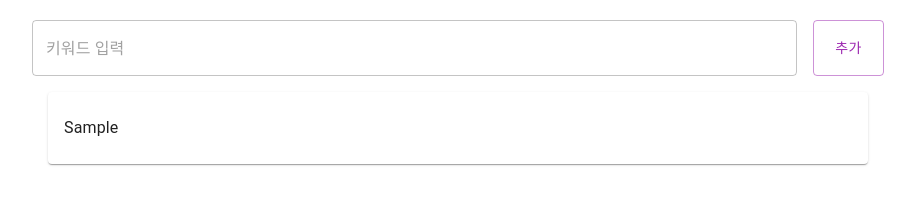
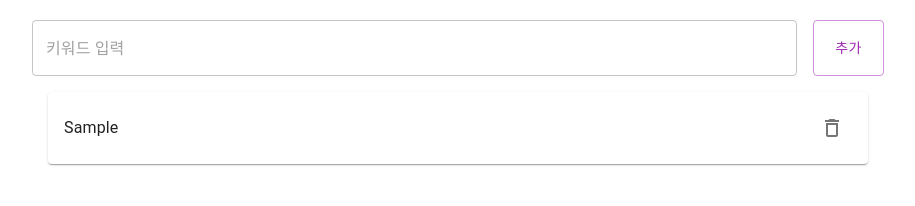
Before and after one commit to jaesay/study2022, a React (Create React App) app in the folder discount-alarm-app-frontend/: page / in a window 1280 px wide. Both pictures are taken after typing "Sample" into the empty fields and a click on the button "추가". Shown: the top 206 px of the page, without its empty margins (182-1097 px from the left). Built offline with nearby package versions, Linux system fonts and the light colour scheme.

Commit message:
키워드 삭제

```diff
--- a/discount-alarm-app-frontend/src/App.js
+++ b/discount-alarm-app-frontend/src/App.js
@@ -14,6 +14,11 @@ function App() {
     console.log("items : ", items);
   }
 
+  const deleteItem = (item) => {
+    const newItems = items.filter(e => e.id !== item.id);
+    setItems([...newItems]);
+  }
+
   let keywordItems = items.length > 0 && (
       <Paper style={{ margin: 16 }}>
         <List>
@@ -21,6 +26,7 @@ function App() {
               <Keyword
                   item={item}
                   key={item.id}
+                  deleteItem={deleteItem}
               />
           ))}
         </List>
--- a/discount-alarm-app-frontend/src/Keyword.js
+++ b/discount-alarm-app-frontend/src/Keyword.js
@@ -1,8 +1,20 @@
 import React, {useState} from "react"
-import {InputBase, ListItem, ListItemText} from "@mui/material";
+import {
+  IconButton,
+  InputBase,
+  ListItem,
+  ListItemSecondaryAction,
+  ListItemText
+} from "@mui/material";
+import {DeleteOutlined} from "@mui/icons-material";
 
 const Keyword = (props) => {
   const [item, setItem] = useState(props.item);
+  const deleteItem = props.deleteItem;
+
+  const deleteEventHandler = () => {
+    deleteItem(item);
+  };
 
   return (
       <ListItem>
@@ -17,6 +29,13 @@ const Keyword = (props) => {
               fullWidth={true}
           />
         </ListItemText>
+        <ListItemSecondaryAction>
+          <IconButton
+              aria-label="Delete Keyword"
+              onClick={deleteEventHandler}
+          ><DeleteOutlined />
+          </IconButton>
+        </ListItemSecondaryAction>
       </ListItem>
   );
 };
```
